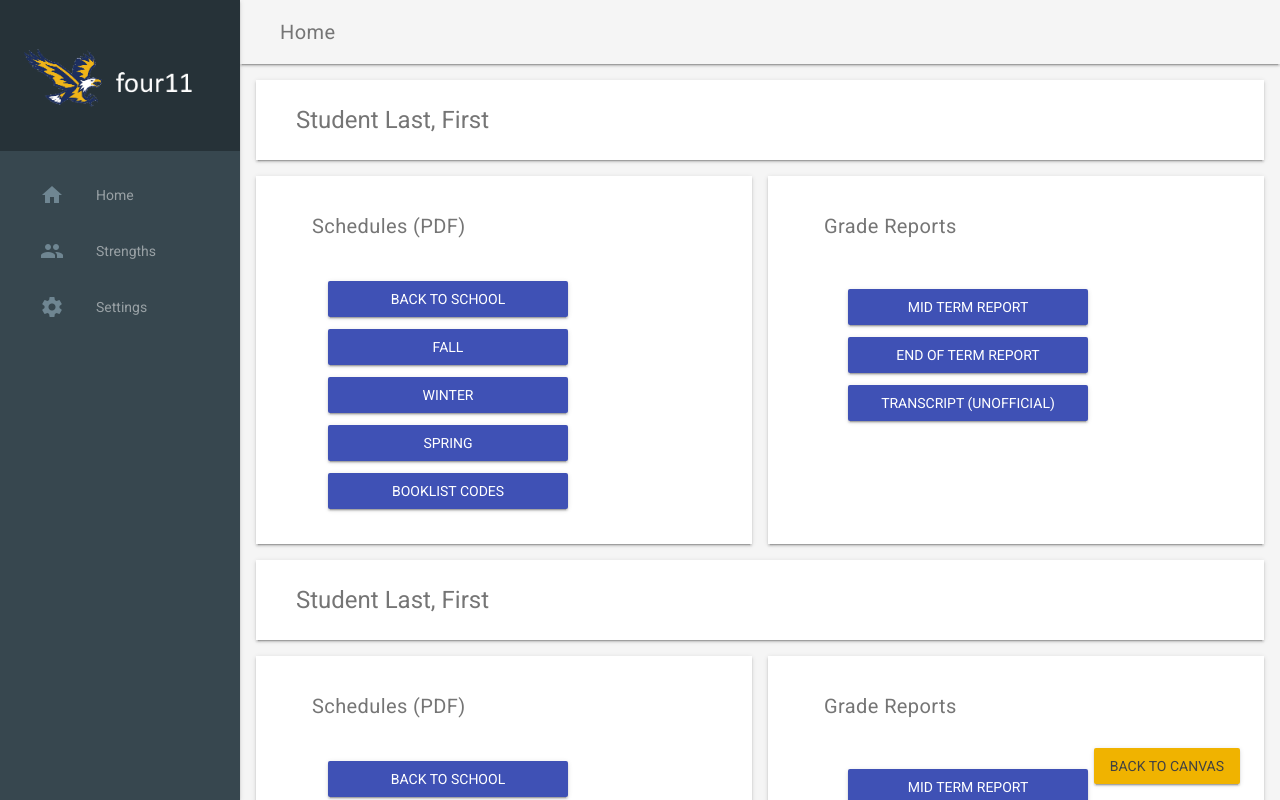
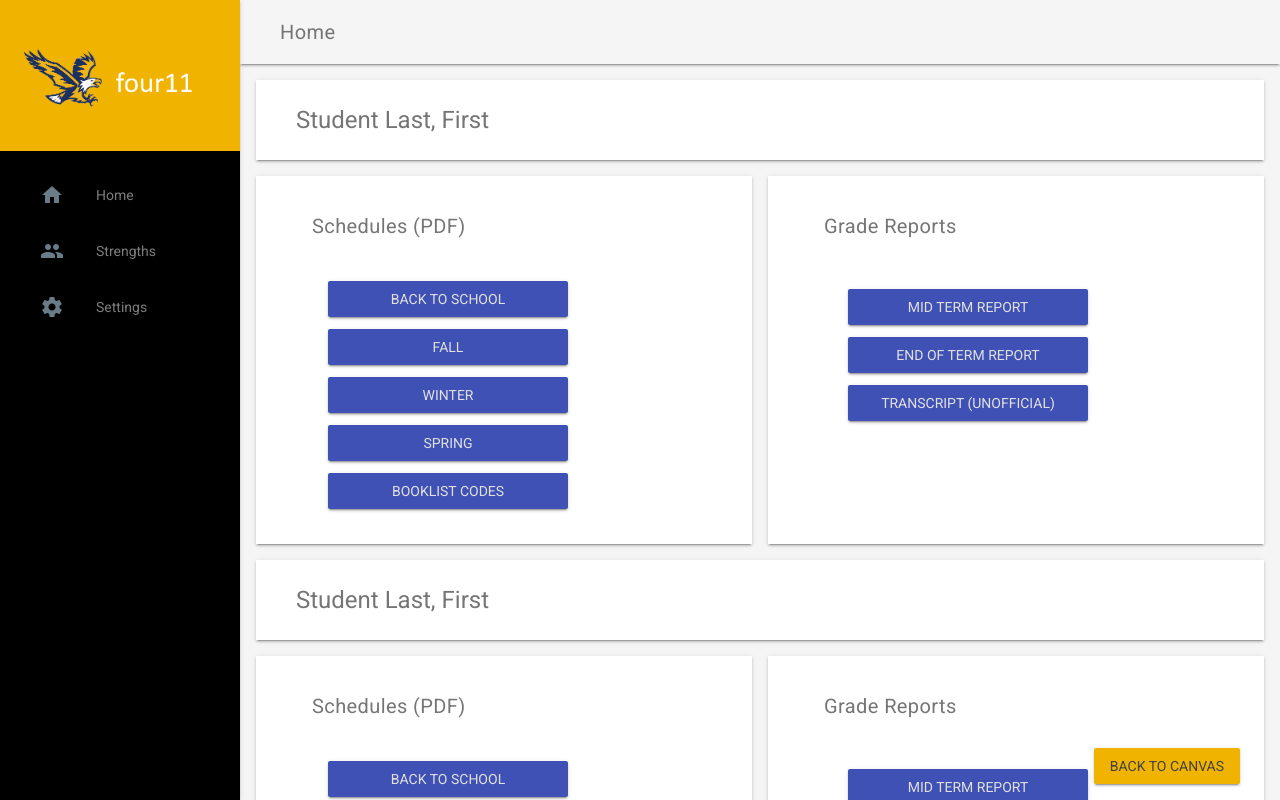
Before and after one commit to veernahar/four11, a plain HTML site: page v2/index.html in a window 1280 px wide. Drawn offline with nearby package versions, Linux system fonts and the light colour scheme.

Commit message:
some more work on css

```diff
--- a/v2/index.html
+++ b/v2/index.html
@@ -21,11 +21,11 @@
             <div class="mdl-layout-spacer"></div>
         </div>
     </header>
-    <div class="demo-drawer mdl-layout__drawer mdl-color--blue-grey-900 mdl-color-text--blue-grey-50">
+    <div class="demo-drawer mdl-layout__drawer color--eps-gold">
         <header class="demo-drawer-header">
             <img src="EPS-eagle.png" class="home-image" alt="reload page if you can see this">
         </header>
-        <nav class="demo-navigation mdl-navigation mdl-color--blue-grey-800">
+        <nav class="demo-navigation mdl-navigation mdl-color--black">
             <a class="mdl-navigation__link" href="javascript:void(0)"><i
                     class="mdl-color-text--blue-grey-400 material-icons"
                     role="presentation">home</i>Home</a>
@@ -35,13 +35,10 @@
             <a class="mdl-navigation__link" href="settings.html"><i class="mdl-color-text--blue-grey-400 material-icons"
                                                                     role="presentation">settings</i>Settings</a>
 
-
-            <div class="mdl-layout-spacer"></div>
         </nav>
     </div>
     <main class="mdl-layout__content mdl-color--grey-100">
         <div class="mdl-grid demo-content">
-
             <div class="card mdl-color--white mdl-shadow--2dp mdl-cell mdl-cell--12-col mdl-grid">
                 <div class="mdl-card__supporting-text-thin">
                     <!--                        TODO: Put Student Name Here-->
@@ -57,35 +54,35 @@
                     <li>
                         <a href="">
                             <button class="download-button mdl-button mdl-js-button mdl-button--raised mdl-js-ripple-effect mdl-button--accent mdl-color--indigo">
-                                <a class="mdl-color-text--white">Back To School</a>
+                                <a class="mdl-color-text--grey-300">Back To School</a>
                             </button>
                         </a>
                     </li>
                     <li>
                         <a href="">
                             <button class="download-button mdl-button mdl-js-button mdl-button--raised mdl-js-ripple-effect mdl-button--accent mdl-color--indigo">
-                                <a class="mdl-color-text--white">Fall</a>
+                                <a class="mdl-color-text--grey-300">Fall</a>
                             </button>
                         </a>
                     </li>
                     <li>
                         <a href="">
                             <button class="download-button mdl-button mdl-js-button mdl-button--raised mdl-js-ripple-effect mdl-button--accent mdl-color--indigo">
-                                <a class="mdl-color-text--white">Winter</a>
+                                <a class="mdl-color-text--grey-300">Winter</a>
                             </button>
                         </a>
                     </li>
                     <li>
                         <a href="">
                             <button class="download-button mdl-button mdl-js-button mdl-button--raised mdl-js-ripple-effect mdl-button--accent mdl-color--indigo">
-                                <a class="mdl-color-text--white">Spring</a>
+                                <a class="mdl-color-text--grey-300">Spring</a>
                             </button>
                         </a>
                     </li>
                     <li>
                         <a href="">
                             <button class="download-button mdl-button mdl-js-button mdl-button--raised mdl-js-ripple-effect mdl-button--accent mdl-color--indigo">
-                                <a class="mdl-color-text--white">Booklist Codes</a>
+                                <a class="mdl-color-text--grey-300">Booklist Codes</a>
                             </button>
                         </a>
                     </li>
@@ -103,14 +100,14 @@
                         <li>
                             <a href="">
                                 <button class="download-button mdl-button mdl-js-button mdl-button--raised mdl-js-ripple-effect mdl-button--accent mdl-color--indigo">
-                                    <a class="mdl-color-text--white"> mid term report </a>
+                                    <a class="mdl-color-text--grey-300"> mid term report </a>
                                 </button>
                             </a>
                         </li>
                         <li>
                             <a href="">
                                 <button class="download-button mdl-button mdl-js-button mdl-button--raised mdl-js-ripple-effect mdl-button--accent mdl-color--indigo">
-                                    <a class="mdl-color-text--white"> end of term report </a>
+                                    <a class="mdl-color-text--grey-300"> end of term report </a>
                                 </button>
 
                             </a>
@@ -118,7 +115,7 @@
                         <li>
                             <a href="">
                                 <button class="download-button mdl-button mdl-js-button mdl-button--raised mdl-js-ripple-effect mdl-button--accent mdl-color--indigo">
-                                    <a class="mdl-color-text--white"> Transcript (Unofficial) </a>
+                                    <a class="mdl-color-text--grey-300"> Transcript (Unofficial) </a>
                                 </button>
                             </a>
                         </li>
@@ -141,35 +138,35 @@
                     <li>
                         <a href="">
                             <button class="download-button mdl-button mdl-js-button mdl-button--raised mdl-js-ripple-effect mdl-button--accent mdl-color--indigo">
-                                <a class="mdl-color-text--white">Back To School</a>
+                                <a class="mdl-color-text--grey-300">Back To School</a>
                             </button>
                         </a>
                     </li>
                     <li>
                         <a href="">
                             <button class="download-button mdl-button mdl-js-button mdl-button--raised mdl-js-ripple-effect mdl-button--accent mdl-color--indigo">
-                                <a class="mdl-color-text--white">Fall</a>
+                                <a class="mdl-color-text--grey-300">Fall</a>
                             </button>
                         </a>
                     </li>
                     <li>
                         <a href="">
                             <button class="download-button mdl-button mdl-js-button mdl-button--raised mdl-js-ripple-effect mdl-button--accent mdl-color--indigo">
-                                <a class="mdl-color-text--white">Winter</a>
+                                <a class="mdl-color-text--grey-300">Winter</a>
                             </button>
                         </a>
                     </li>
                     <li>
                         <a href="">
                             <button class="download-button mdl-button mdl-js-button mdl-button--raised mdl-js-ripple-effect mdl-button--accent mdl-color--indigo">
-                                <a class="mdl-color-text--white">Spring</a>
+                                <a class="mdl-color-text--grey-300">Spring</a>
                             </button>
                         </a>
                     </li>
                     <li>
                         <a href="">
                             <button class="download-button mdl-button mdl-js-button mdl-button--raised mdl-js-ripple-effect mdl-button--accent mdl-color--indigo">
-                                <a class="mdl-color-text--white">Booklist Codes</a>
+                                <a class="mdl-color-text--grey-300">Booklist Codes</a>
                             </button>
                         </a>
                     </li>
@@ -187,14 +184,14 @@
                         <li>
                             <a href="">
                                 <button class="download-button mdl-button mdl-js-button mdl-button--raised mdl-js-ripple-effect mdl-button--accent mdl-color--indigo">
-                                    <a class="mdl-color-text--white"> mid term report </a>
+                                    <a class="mdl-color-text--grey-300"> mid term report </a>
                                 </button>
                             </a>
                         </li>
                         <li>
                             <a href="">
                                 <button class="download-button mdl-button mdl-js-button mdl-button--raised mdl-js-ripple-effect mdl-button--accent mdl-color--indigo">
-                                    <a class="mdl-color-text--white"> end of term report </a>
+                                    <a class="mdl-color-text--grey-300"> end of term report </a>
                                 </button>
 
                             </a>
@@ -202,7 +199,7 @@
                         <li>
                             <a href="">
                                 <button class="download-button mdl-button mdl-js-button mdl-button--raised mdl-js-ripple-effect mdl-button--accent mdl-color--indigo">
-                                    <a class="mdl-color-text--white"> Transcript (Unofficial) </a>
+                                    <a class="mdl-color-text--grey-300"> Transcript (Unofficial) </a>
                                 </button>
                             </a>
                         </li>
@@ -215,7 +212,7 @@
 
 
 <a href="https://eastsideprep.instructure.com/" target="_self" id="view-source"
-   class="mdl-button mdl-js-button mdl-button--raised mdl-js-ripple-effect mdl-color--accent mdl-color-text--accent-contrast gold"
+   class="mdl-button mdl-js-button mdl-button--raised mdl-js-ripple-effect mdl-color--accent mdl-color-text--accent-contrast color--eps-gold"
    style="margin-bottom:16px">Back
     to Canvas
 </a>
--- a/v2/styles.css
+++ b/v2/styles.css
@@ -17,7 +17,7 @@
     background-color: #ffffff !important;
 }
 
-.gold {
+.color--eps-gold {
     background-color: #F0b300 !important;
 }
 
```
Also changed, not shown: v2/settings.html (+5 -8 lines), v2/student strengths.html (+3 -4 lines).
